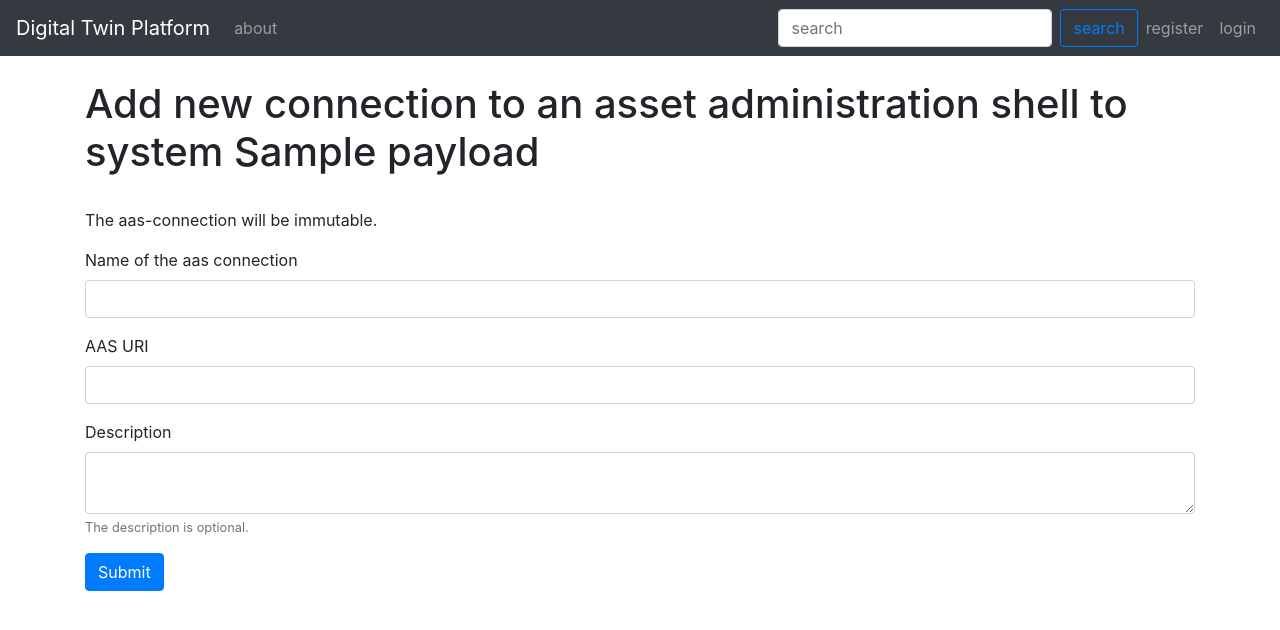
After one commit to i-Asset/distribution-network, a Flask app: template server/templates/aas/add_aas.html in a window 1280 px wide. The commit adds this page. Shown: the top 630 px of the page. Run offline with Flask 2, Linux system fonts and the light colour scheme; the template is opened without the code that fills it: values that come from a table or form of the project are taken from there, most other values are stand-ins (such as "Sample title", 1, 10 or a date in 2020); parts of the project's set-up code (start-up, migrations or seed data) failed here and were passed over; some libraries are stand-ins or nearby versions.

Commit message:
added connections to asset admin. shell

```diff
--- a/server/app.py
+++ b/server/app.py
@@ -14,6 +14,7 @@ from server.views.company import company
 from server.views.system import system
 from server.views.client_apps import client_app
 from server.views.stream_apps import stream_app
+from server.views.aas import aas
 
 # # Import application-specific functions
 # from server.views.kafka_interface import KafkaHandler, KafkaInterface
@@ -33,6 +34,7 @@ def create_app():
     app.register_blueprint(system)
     app.register_blueprint(client_app)
     app.register_blueprint(stream_app)
+    app.register_blueprint(aas)
 
     app.config.from_envvar('APP_CONFIG_FILE')
 
--- /dev/null
+++ b/server/templates/aas/add_aas.html
@@ -0,0 +1,29 @@
+{% extends 'layout.html' %}
+
+{% block body %}
+
+    <h1>Add new connection to an asset administration shell to system {{payload.system_name}}</h1>
+    <br>
+
+    <p>The aas-connection will be immutable.</p>
+
+    {% from "includes/_formhelpers.html" import render_field %}
+
+    <form method="POST" action="">
+        <div class="form-group">
+            {{render_field(form.name, class_="form-control")}}
+        </div>
+        <div class="form-group">
+            {{render_field(form.registry_uri, class_="form-control")}}
+        </div>
+        <div class="form-group">
+            {{render_field(form.description, class_="form-control")}}
+            <small id="description" class="form-text text-muted">The description is optional.</small>
+        </div>
+        <p><input type="submit" class="btn btn-primary" value="Submit"> </p>
+
+    </form>
+
+  <br>
+  <br>
+{% endblock %}
--- a/server/templates/includes/_navbar.html
+++ b/server/templates/includes/_navbar.html
@@ -19,7 +19,10 @@
         <a class="nav-link active" href="/clients">clients</a>
       </li>
       <li class="nav-item">
-        <a class="nav-link active" href="/streamhub">streams</a>
+        <a class="nav-link active" href="/stream_apps">streams</a>
+      </li>
+      <li class="nav-item">
+        <a class="nav-link active" href="/aas">aas</a>
       </li>
     {% endif %}
 
--- /dev/null
+++ b/server/views/aas.py
@@ -0,0 +1,212 @@
+import os
+import json
+import time
+
+import sqlalchemy as db
+from flask import Blueprint, render_template, flash, redirect, url_for, session, request, send_file
+# Must be imported to use the app config
+from flask import current_app as app, jsonify
+from wtforms import Form, StringField, validators, TextAreaField
+
+from .useful_functions import get_datetime, is_logged_in, valid_level_name, valid_name, valid_url, strip_dict, \
+    decode_sys_url, encode_sys_url
+
+aas = Blueprint("aas", __name__)  # url_prefix="/aas")
+
+
+@aas.route("/aas")
+@is_logged_in
+def show_all_aas():
+    # Get current user_id
+    user_id = session["user_id"]
+
+    # Fetch clients, for which systems the current user is agent of
+    engine = db.create_engine(app.config["SQLALCHEMY_DATABASE_URI"])
+    conn = engine.connect()
+    query = """SELECT aas.system_name, aas.name, aas.registry_uri, creator.email AS contact_mail
+    FROM aas
+    INNER JOIN is_admin_of_sys AS agf ON aas.system_name=agf.system_name
+    INNER JOIN users as creator ON creator.id=agf.creator_id
+    INNER JOIN users as agent ON agent.id=agf.user_id
+    WHERE agent.id='{}'
+    ORDER BY system_name, aas.name;""".format(user_id)
+    result_proxy = conn.execute(query)
+    engine.dispose()
+    aas_list = [strip_dict(c.items()) for c in result_proxy.fetchall()]
+    # print("Fetched clients: {}".format(clients))
+
+    return render_template("/aas/aas.html", aas_list=aas_list)
+
+
+@aas.route("/show_aas/<string:system_url>/<string:aas_name>")
+@is_logged_in
+def show_aas(system_url, aas_name):
+    system_name = decode_sys_url(system_url)
+
+    # Get current user_id
+    user_id = session["user_id"]
+
+    # Fetch all clients for the requested system and user agent
+    engine = db.create_engine(app.config["SQLALCHEMY_DATABASE_URI"])
+    conn = engine.connect()
+    query = """SELECT aas.system_name, com.name AS company_name, com.id AS company_id, aas.name, aas.registry_uri,
+    creator.email AS contact_mail, aas.description, agent.id AS agent_id, aas.datetime AS datetime
+    FROM aas
+    INNER JOIN users as creator ON creator.id=aas.creator_id
+    INNER JOIN systems AS sys ON aas.system_name=sys.name
+    INNER JOIN companies AS com ON sys.company_id=com.id
+    INNER JOIN is_admin_of_sys AS agf ON sys.name=agf.system_name
+    INNER JOIN users as agent ON agent.id=agf.user_id
+    WHERE sys.name='{}' AND aas.name='{}';""".format(system_name, aas_name)
+    result_proxy = conn.execute(query)
+    clients = [strip_dict(c.items()) for c in result_proxy.fetchall()]
+    # print("Fetched agents: {}".format(agents))
+
+    # Check if the system exists and has agents
+    if len(clients) == 0:
+        engine.dispose()
+        flash("It seems that this client doesn't exist.", "danger")
+        return redirect(url_for("client_app.show_all_clients"))
+
+    # Check if the current user is agent of the client's system
+    if user_id not in [c["agent_id"] for c in clients]:
+        engine.dispose()
+        flash("You are not permitted see details this client.", "danger")
+        return redirect(url_for("client_app.show_all_clients"))
+
+    # if not, agents has at least one item
+    payload = clients[0]
+    payload["SOURCE_URL"] = app.config["SOURCE_URL"]
+    config = {"aas_name": aas_name,
+              "system_name": system_name,
+              "registry_uri": payload.get("aas_uri", "")}
+
+    return render_template("/aas/show_aas.html", payload=payload, config=config)
+
+
+# Client Form Class
+class AasForm(Form):
+    name = StringField("Name of the aas connection", [validators.Length(min=2, max=20), valid_name])
+    registry_uri = StringField("AAS URI", [valid_url])
+    description = TextAreaField("Description", [validators.Length(max=16*1024)])
+
+
+# Add client in clients view, redirect to systems
+@aas.route("/add_aas")
+@is_logged_in
+def add_aas():
+    # redirect to systems
+    flash("Specify the system to which an aas connection should be added.", "info")
+    return redirect(url_for("system.show_all_systems"))
+
+
+# Add client in system view
+@aas.route("/add_aas/<string:system_url>", methods=["GET", "POST"])
+@is_logged_in
+def add_client_for_system(system_url):
+    system_name = decode_sys_url(system_url)
+
+    # Get current user_id
+    user_id = session["user_id"]
+
+    # The basic client form is used
+    form = AasForm(request.form)
+    form_name = form.name.data.strip()
+
+    # Fetch clients of the system, for with the user is agent
+    engine = db.create_engine(app.config["SQLALCHEMY_DATABASE_URI"])
+    conn = engine.connect()
+    query = """SELECT system_name, agf.user_id AS agent_id
+    FROM is_admin_of_sys AS agf
+    WHERE agf.user_id='{}' AND system_name='{}';""".format(user_id, system_name)
+    result_proxy = conn.execute(query)
+    clients = [strip_dict(c.items()) for c in result_proxy.fetchall()]
+    # print("Fetched clients: {}".format(clients))
+
+    # Check if the system exists and you are an admin
+    if len(clients) == 0:
+        engine.dispose()
+        flash("It seems that this system doesn't exist or you are not permitted to add clients to it.", "danger")
+        return redirect(url_for("system.show_all_systems"))
+
+    # if not, clients has at least one item
+    payload = clients[0]
+
+    # Create a new client using the form"s input
+    if request.method == "POST" and form.validate():
+        # Create client and check if the combination of the system_uuid and name exists
+        query = """SELECT system_name, name
+        FROM aas
+        WHERE system_name='{}' AND name='{}';""".format(system_name, form_name)
+        result_proxy = conn.execute(query)
+
+        if len(result_proxy.fetchall()) == 0:
+            query = db.insert(app.config["tables"]["aas"])
+            values_list = [{'name': form_name,
+                            'system_name': system_name,
+                            'registry_uri': form.registry_uri.data.strip(),
+                            'creator_id': user_id,
+                            "description": form.description.data,
+                            'datetime': get_datetime()}]
+
+            conn.execute(query, values_list)
+            engine.dispose()
+
+            msg = "An aas connection with name '{}' was registered for the system '{}'.".format(form_name, system_name)
+            app.logger.info(msg)
+            flash(msg, "success")
+            return redirect(url_for("aas.show_aas",
+                                system_url=encode_sys_url(system_name), aas_name=form_name))
+        else:
+            engine.dispose()
+            msg = "The aas connection with name '{}' was already created for system '{}'.".format(form_name, system_name)
+            app.logger.info(msg)
+            flash(msg, "danger")
+            return redirect(url_for("aas.add_aas", system_url=encode_sys_url(system_name)))
+
+    return render_template("/aas/add_aas.html", form=form, payload=payload)
+
+
+# Delete client
+@aas.route("/delete_aas/<string:system_url>/<string:aas_name>", methods=["GET"])
+@is_logged_in
+def delete_aas(system_url, aas_name):
+    system_name = decode_sys_url(system_url)
+
+    # Get current user_id
+    user_id = session["user_id"]
+
+    # Fetch clients of the system, for with the user is agent
+    engine = db.create_engine(app.config["SQLALCHEMY_DATABASE_URI"])
+    conn = engine.connect()
+    query = """SELECT aas.system_name, aas.name, agf.user_id AS agent_id
+    FROM aas
+    INNER JOIN is_admin_of_sys AS agf ON aas.system_name=agf.system_name
+    WHERE agf.user_id='{}' AND aas.system_name='{}';""".format(user_id, system_name)
+    result_proxy = conn.execute(query)
+    aas_list = [strip_dict(c.items()) for c in result_proxy.fetchall()]
+
+    # Check if the system exists and you are an agent
+    if len(aas_list) == 0:
+        engine.dispose()
+        flash("It seems that this system doesn't exist.", "danger")
+        return redirect(url_for("aas.show_all_aas"))
+
+    # Check if the current user is agent of the system
+    if user_id not in [c["agent_id"] for c in aas_list]:
+        engine.dispose()
+        flash("You are not permitted to delete clients of this system.", "danger")
+        return redirect(url_for("aas.show_aas",
+                                system_url=encode_sys_url(system_name), aas_list=aas_list))
+
+    # Delete the specified client
+    query = """DELETE FROM aas WHERE system_name='{}' AND name='{}';""".format(system_name, aas_name)
+    conn.execute(query)
+    engine.dispose()
+
+    msg = f"The aas connection '{aas_name}' of the system '{system_name}' was deleted."
+    app.logger.info(msg)
+    flash(msg, "success")
+
+    # Redirect to /show_system/system_uuid
+    return redirect(url_for("system.show_system", system_url=encode_sys_url(system_name)))
--- a/server/views/stream_apps.py
+++ b/server/views/stream_apps.py
@@ -21,7 +21,7 @@ else:
 stream_app = Blueprint("stream_app", __name__)
 
 
-@stream_app.route("/streamhub")
+@stream_app.route("/stream_apps")
 @is_logged_in
 def show_all_streams():
     # Get current user_id
```
Also changed, not shown: server/templates/aas/aas.html (added, +34 -0 lines), server/templates/aas/show_aas.html (added, +58 -0 lines), server/templates/search.html (+58 -25 lines), server/templates/systems/show_system.html (+42 -8 lines), server/views/home.py (+22 -5 lines), server/views/system.py (+19 -4 lines).
